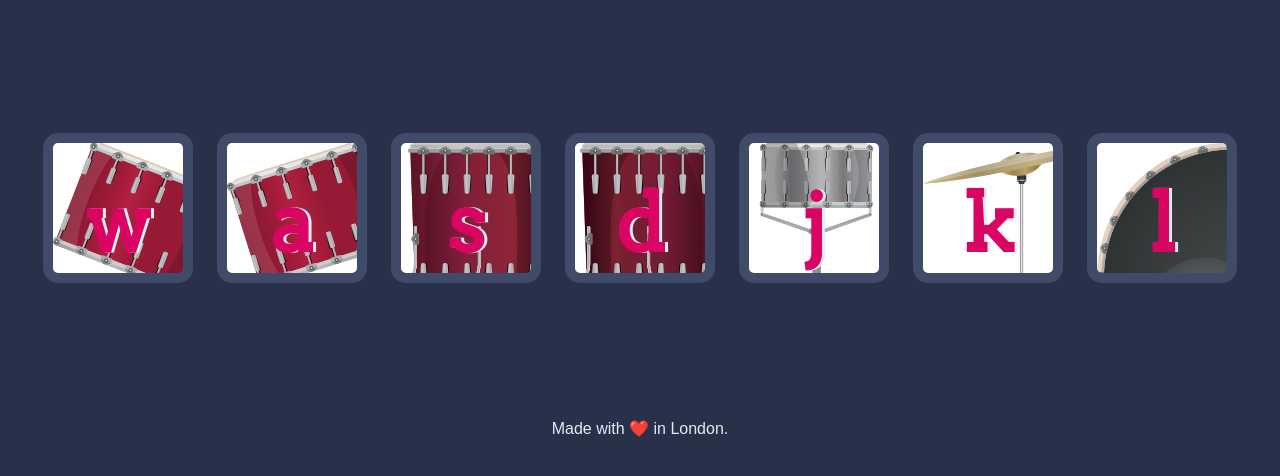
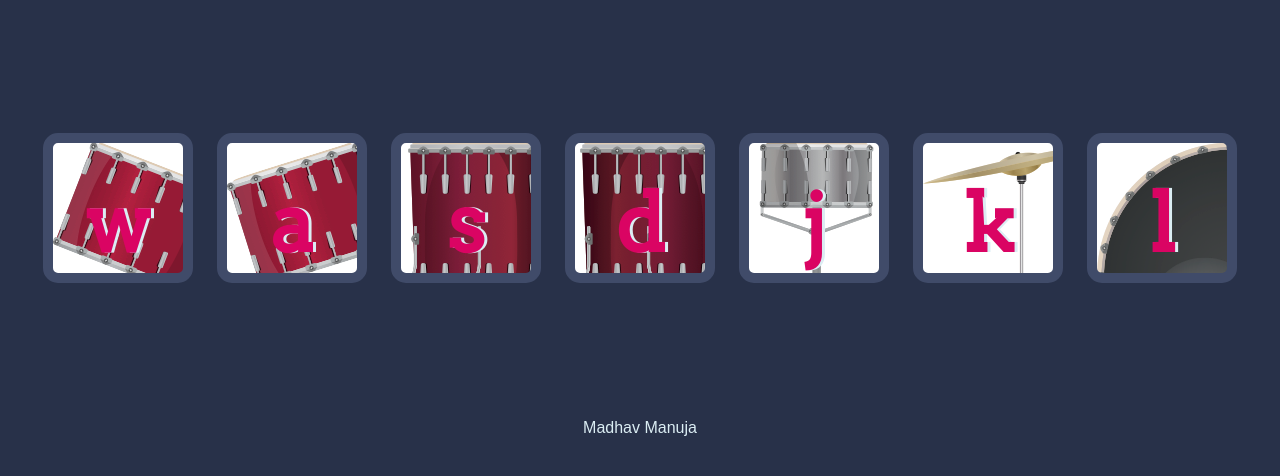
Before and after one commit to Madhav303/drumWebsite, a plain HTML site: page index.html in a window 1280 px wide. Shown: the part 156-632 px from the top of the page. Drawn offline with Linux system fonts and the light colour scheme.

Commit message:
Update index.html
name

```diff
--- a/index.html
+++ b/index.html
@@ -24,7 +24,7 @@
 <script src="index.js" charset="utf-8"></script>
 
 <footer>
-  Made with ❤️ in London.
+  Madhav Manuja
 </footer>
 </body>
 </html>
```
